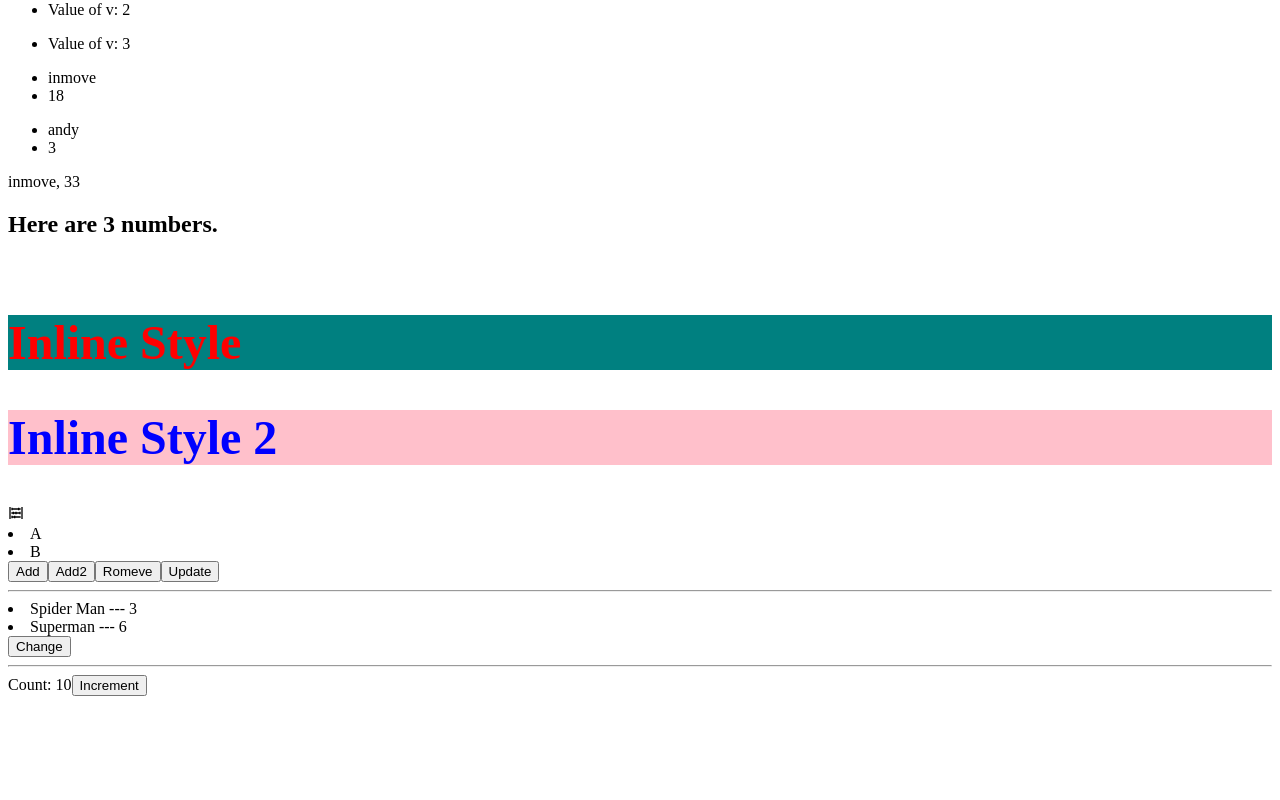
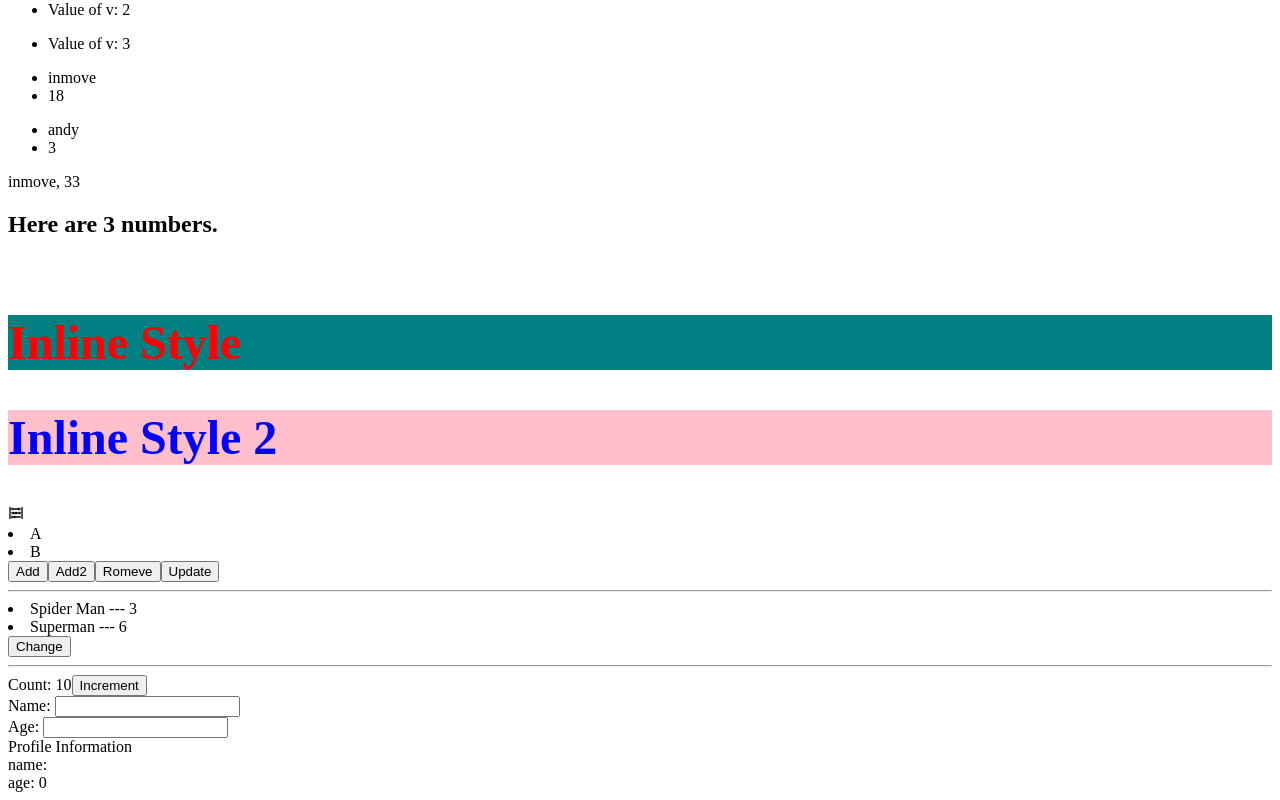
Before and after one commit to lisper-inmove/learn-reactjs, a React (Vite) app: page / in a window 1280 px wide. Shown: the part 325-1125 px from the top of the page. Before the commit the page ends 1029 px from the top, so only its background shows below. Built offline with nearby package versions, Linux system fonts and the light colour scheme.

Commit message:
usage of [name] = value

```diff
--- a/src/components/Greet.jsx
+++ b/src/components/Greet.jsx
@@ -1,6 +1,7 @@
 import User from "./User";
 import { BiAbacus } from "react-icons/bi";
 import "./Great.css";
+import Profile from "./Profile";
 import ArrayOperate from "./ArrayOperate";
 
 function Greet() {
@@ -50,6 +51,7 @@ function Greet() {
       <h1 style={styles}>Inline Style 2</h1>
       <BiAbacus />
       <ArrayOperate />
+      <Profile />
     </section>
   );
 }
--- /dev/null
+++ b/src/components/Profile.jsx
@@ -0,0 +1,35 @@
+import React, { useState } from "react";
+
+const Profile = () => {
+  const [user, setUser] = useState({
+    name: "",
+    age: 0,
+  });
+
+  const change = (e) => {
+    const { name, value } = e.target;
+    console.log(name, value);
+    setUser({
+      ...user,
+      [name]: value,
+    });
+  };
+
+  return (
+    <div>
+      <label htmlFor="name">Name: </label>
+      <input id="name" name="name" onChange={change} />
+      <br />
+      <label htmlFor="age">Age: </label>
+      <input id="age" name="age" onChange={change} />
+      <br />
+      Profile Information <br />
+      name: {user.name}
+      <br />
+      age: {user.age}
+      <br />
+    </div>
+  );
+};
+
+export default Profile;
```
